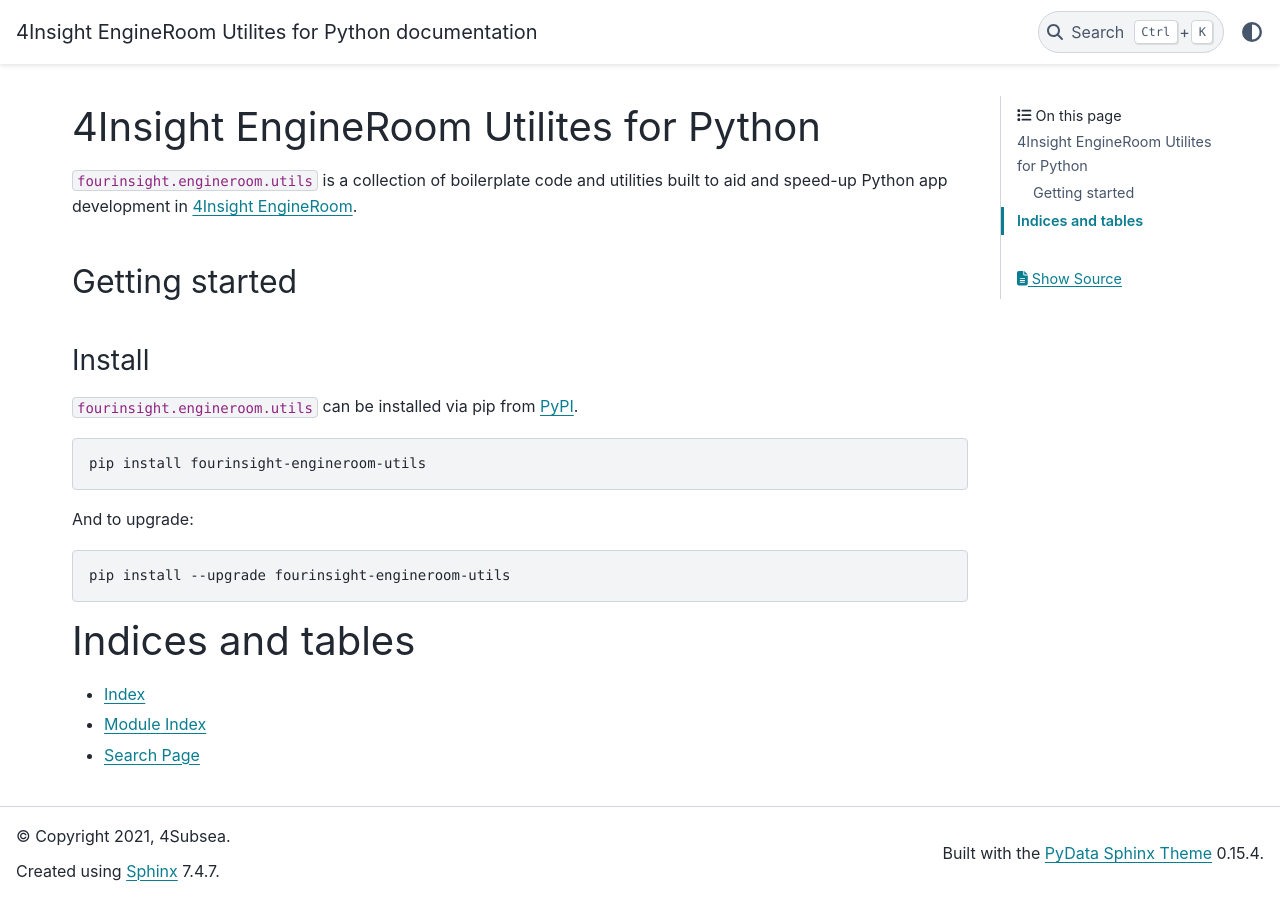
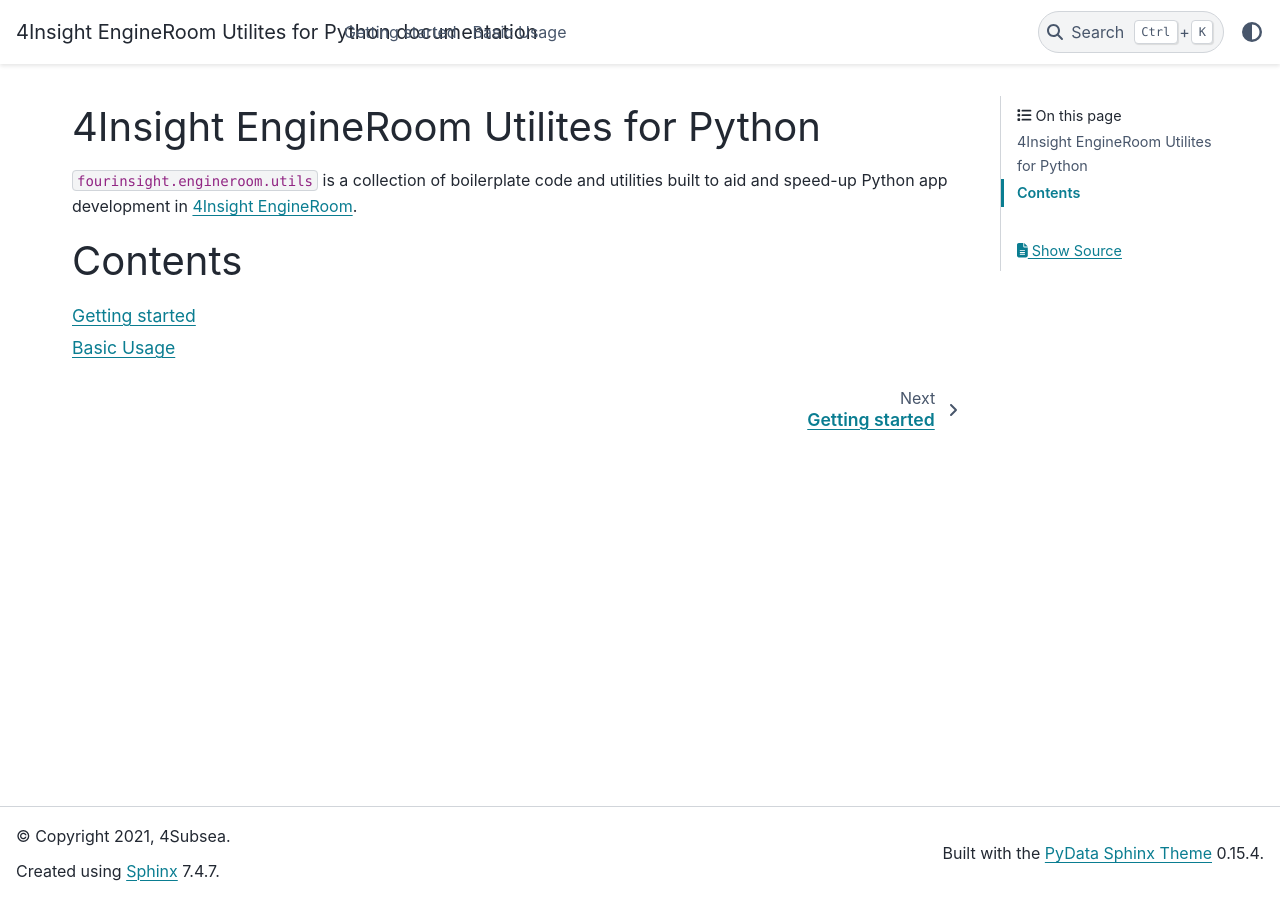
Before and after one commit to 4Subsea/fourinsight-engineroom-utils-python, a Sphinx documentation site: the page built from docs/index.rst, in a window 1280 px wide. Built offline with Sphinx 7.4.7 and the PyData theme 0.15.4, drawn with Linux system fonts in a browser that asks for light colours.

```diff
--- a/docs/index.rst
+++ b/docs/index.rst
@@ -5,34 +5,13 @@
 
 .. _4Insight EngineRoom: https://4insight.io/#/engineroom
 
-Getting started
----------------
-
-Install
-*******
-``fourinsight.engineroom.utils`` can be installed via pip from `PyPI`_.
-
-.. code-block:: shell
-
-   pip install fourinsight-engineroom-utils
-
-And to upgrade:
-
-.. code-block:: shell
-
-   pip install --upgrade fourinsight-engineroom-utils
-
-.. _PyPI: https://pypi.org/
-
+Contents
+========
 
 .. toctree::
+   :glob:
+   :titlesonly:
    :maxdepth: 2
-   :caption: Contents:
 
-
-Indices and tables
-==================
-
-* :ref:`genindex`
-* :ref:`modindex`
-* :ref:`search`
+   getting_started
+   basic_usage
```
Also changed, not shown: docs/basic_usage.rst (added, +70 -0 lines), docs/getting_started.rst (added, +18 -0 lines).
